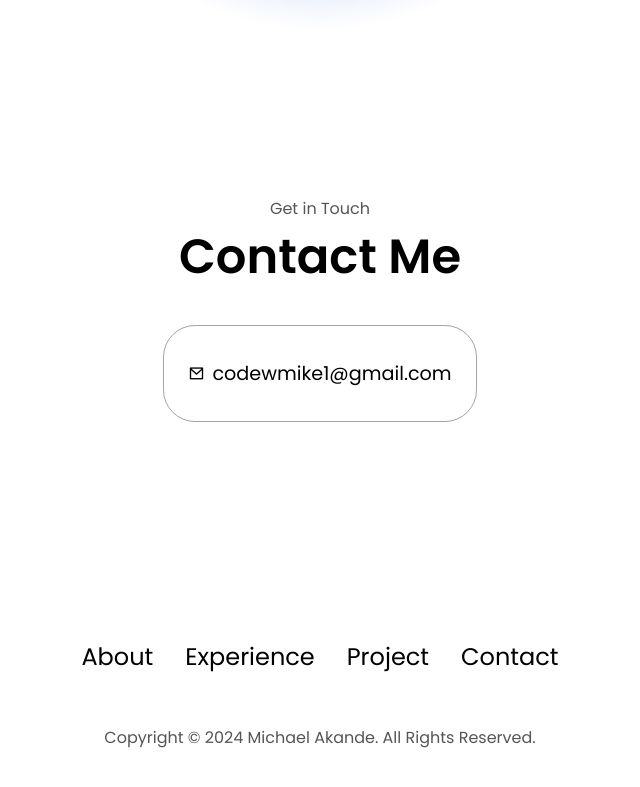
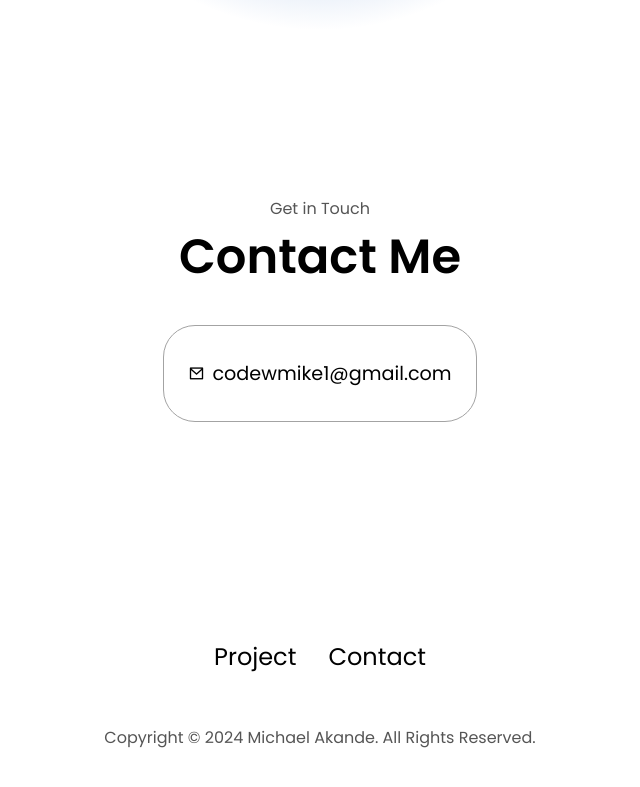
Before and after one commit to mikebeenmadeit/portfolio2, a plain HTML site: page index.html in a window 1280 px wide. Shown: the part 684-1471 px from the top of the page, without its empty margins (320-960 px from the left). Drawn offline with nearby package versions, Linux system fonts and the light colour scheme.

Commit message:
Update index.html

```diff
--- a/index.html
+++ b/index.html
@@ -277,8 +277,8 @@
     <nav>
         <div class="nav-links-container">
             <ul class="nav-links">
-                <li><a href="#about">About</a></li>
-                <li><a href="#expereince">Experience</a></li>
+           <!--     <li><a href="#about">About</a></li>
+                <li><a href="#expereince">Experience</a></li>  -->
                 <li><a href="#project">Project</a></li>
                 <li><a href="#contact">Contact</a></li>
             </ul>
```
